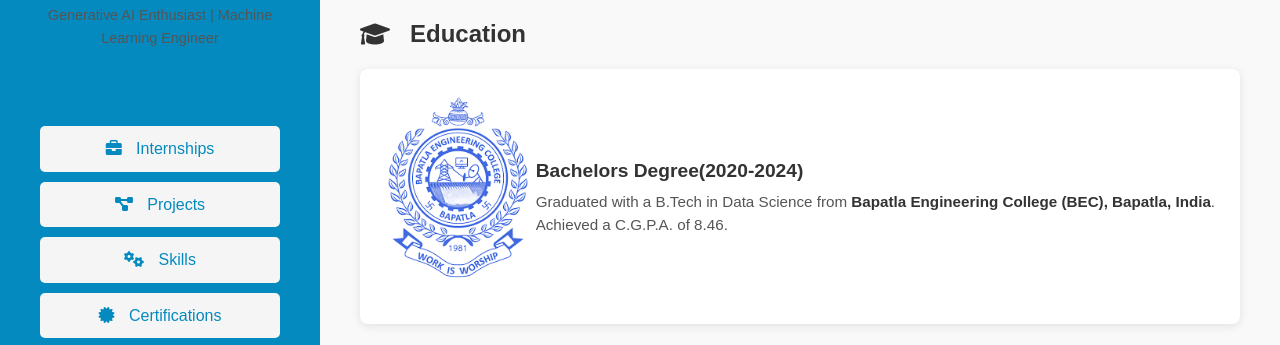
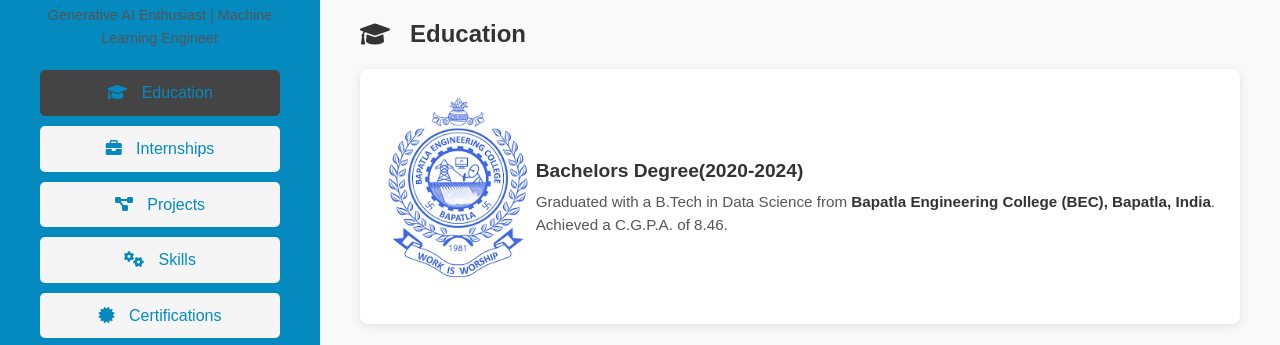
Before and after one commit to durgeshreddygatla/portfolio, a plain HTML site: page index.html in a window 1280 px wide. In both pictures the pointer is over the link "Education". Shown: the part 380-725 px from the top of the page. Drawn offline with Linux system fonts and the light colour scheme.

Commit message:
Update styles.css

```diff
--- a/css/styles.css
+++ b/css/styles.css
@@ -63,7 +63,7 @@
         }
 
         header nav a:hover {
-            background-color: #058ABF;
+            background-color: #444;
         }
 
         .links {
```
